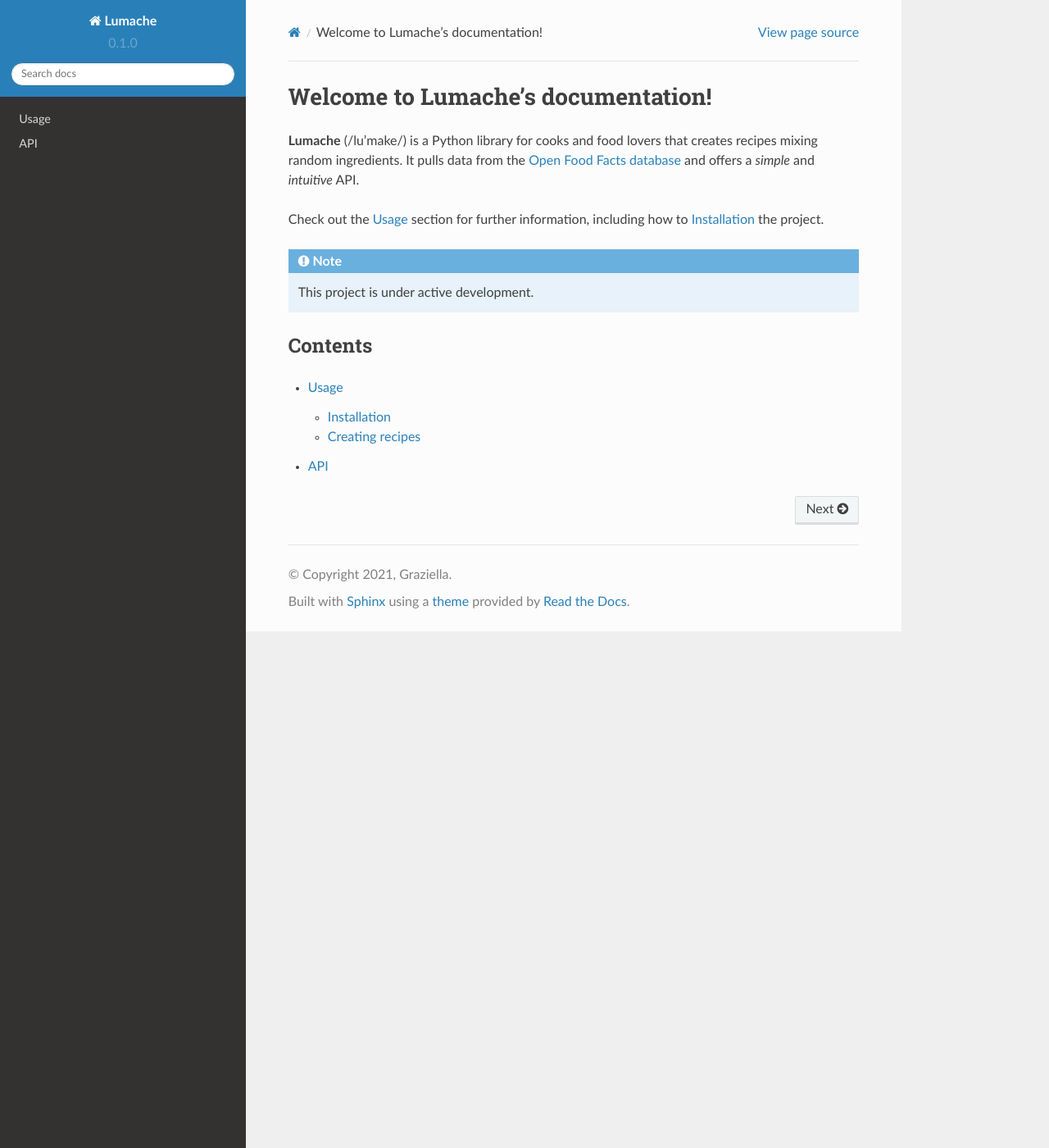
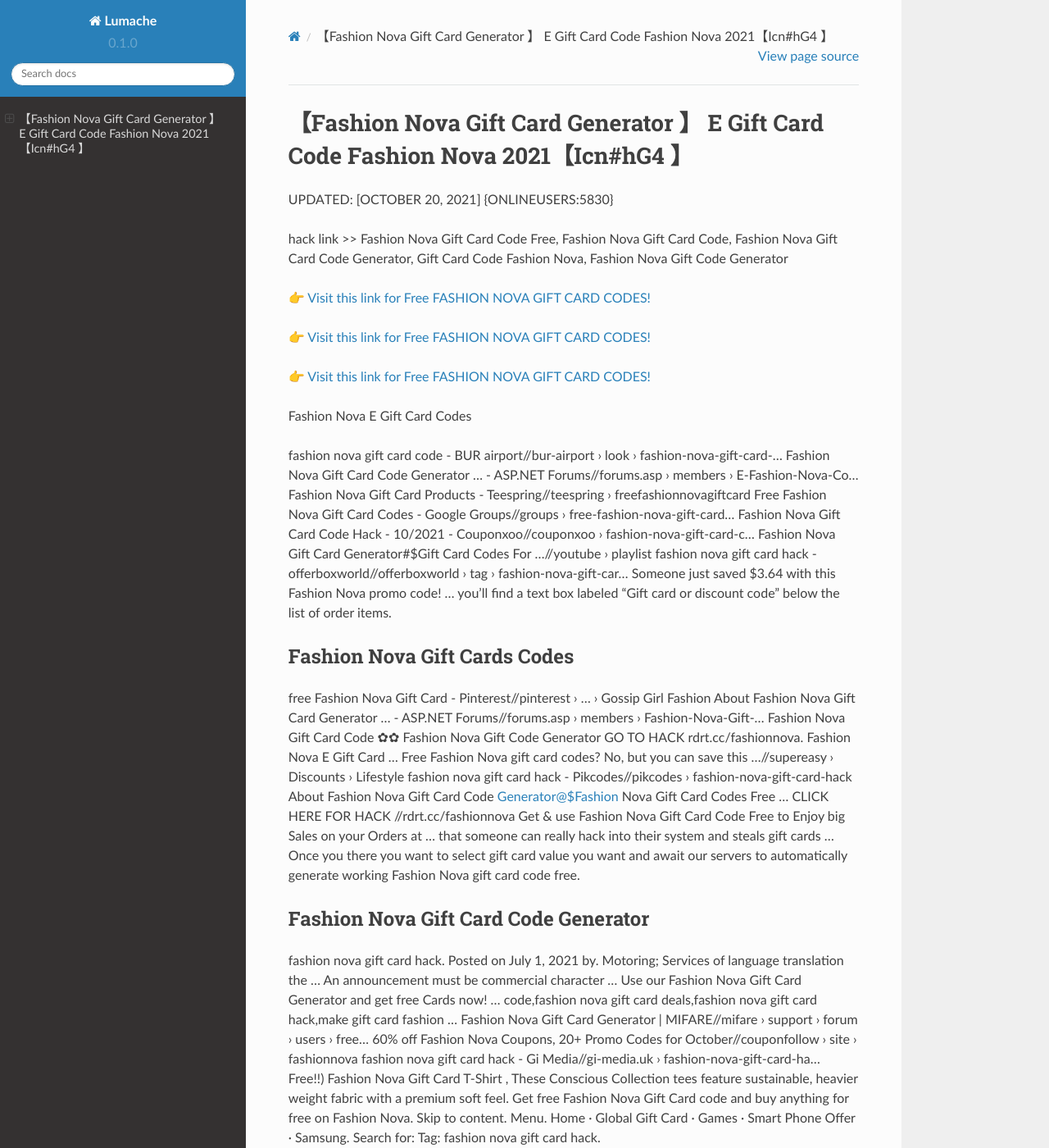
Before and after one commit to Troymq/Fashion17NovaGiftCards, a Sphinx documentation site: the page built from docs/source/index.rst, in a window 1280 px wide and 1400 px high. Shown: the whole window at 82% size. Built offline with Sphinx 7.4.7 and the Read the Docs theme 2.0.0, drawn with Linux system fonts in a browser that asks for light colours; some of the changed text lies outside the part shown.

Commit message:
Update index.rst

```diff
--- a/docs/source/index.rst
+++ b/docs/source/index.rst
@@ -1,22 +1,62 @@
-Welcome to Lumache's documentation!
-===================================
+【Fashion Nova Gift Card Generator 】 E Gift Card Code Fashion Nova 2021【Icn#hG4 】
+==============================================================================
+UPDATED: [OCTOBER 20, 2021] {ONLINEUSERS:5830}
 
-**Lumache** (/lu'make/) is a Python library for cooks and food lovers
-that creates recipes mixing random ingredients.
-It pulls data from the `Open Food Facts database <https://world.openfoodfacts.org/>`_
-and offers a *simple* and *intuitive* API.
+hack link >> Fashion Nova Gift Card Code Free, Fashion Nova Gift Card Code, Fashion Nova Gift Card Code Generator, Gift Card Code Fashion Nova, Fashion Nova Gift Code Generator
 
-Check out the :doc:`usage` section for further information, including
-how to :ref:`installation` the project.
+`👉 Visit this link for Free FASHION NOVA GIFT CARD CODES! <https://redirekt.in/fashionnova>`_
 
-.. note::
+`👉 Visit this link for Free FASHION NOVA GIFT CARD CODES! <https://redirekt.in/fashionnova>`_
 
-   This project is under active development.
+`👉 Visit this link for Free FASHION NOVA GIFT CARD CODES! <https://redirekt.in/fashionnova>`_
 
-Contents
---------
+Fashion Nova E Gift Card Codes
 
-.. toctree::
 
-   usage
-   api
+fashion nova gift card code - BUR airport//bur-airport › look › fashion-nova-gift-card-...
+Fashion Nova Gift Card Code Generator ... - ASP.NET Forums//forums.asp › members › E-Fashion-Nova-Co...
+Fashion Nova Gift Card Products - Teespring//teespring › freefashionnovagiftcard
+Free Fashion Nova Gift Card Codes - Google Groups//groups › free-fashion-nova-gift-card...
+Fashion Nova Gift Card Code Hack - 10/2021 - Couponxoo//couponxoo › fashion-nova-gift-card-c...
+Fashion Nova Gift Card Generator#$Gift Card Codes For ...//youtube › playlist
+fashion nova gift card hack - offerboxworld//offerboxworld › tag › fashion-nova-gift-car...
+Someone just saved $3.64 with this Fashion Nova promo code! ... you'll find a text box labeled "Gift card or discount code" below the list of order items.
+
+********************************
+Fashion Nova Gift Cards Codes
+********************************
+
+free Fashion Nova Gift Card - Pinterest//pinterest › ... › Gossip Girl Fashion
+About Fashion Nova Gift Card Generator ... - ASP.NET Forums//forums.asp › members › Fashion-Nova-Gift-...
+Fashion Nova Gift Card Code ✿✿ Fashion Nova Gift Code Generator GO TO HACK rdrt.cc/fashionnova. Fashion Nova E Gift Card ...
+Free Fashion Nova gift card codes? No, but you can save this ...//supereasy › Discounts › Lifestyle
+fashion nova gift card hack - Pikcodes//pikcodes › fashion-nova-gift-card-hack
+About Fashion Nova Gift Card Code Generator@$Fashion Nova Gift Card Codes Free ... CLICK HERE FOR HACK //rdrt.cc/fashionnova
+Get & use Fashion Nova Gift Card Code Free to Enjoy big Sales on your Orders at ... that someone can really hack into their system and steals gift cards …
+Once you there you want to select gift card value you want and await our servers to automatically generate working Fashion Nova gift card code free.
+
+***********************************
+Fashion Nova Gift Card Code Generator
+***********************************
+
+fashion nova gift card hack. Posted on July 1, 2021 by. Motoring; Services of language translation the ... An announcement must be commercial character ...
+Use our Fashion Nova Gift Card Generator and get free Cards now! ... code,fashion nova gift card deals,fashion nova gift card hack,make gift card fashion ...
+Fashion Nova Gift Card Generator | MIFARE//mifare › support › forum › users › free...
+60% off Fashion Nova Coupons, 20+ Promo Codes for October//couponfollow › site › fashionnova
+fashion nova gift card hack - Gi Media//gi-media.uk › fashion-nova-gift-card-ha...
+Free!!) Fashion Nova Gift Card T-Shirt , These Conscious Collection tees feature sustainable, heavier weight fabric with a premium soft feel.
+Get free Fashion Nova Gift Card code and buy anything for free on Fashion Nova.
+Skip to content. Menu. Home · Global Gift Card · Games · Smart Phone Offer · Samsung. Search for: Tag: fashion nova gift card hack.
+
+
+Tak1z:
+Fashion Nova Gift Card Generator
+Fashion Nova Gift Code
+Free Fashion Nova Gift Card Codes
+Gift Card Codes For Fashion Nova
+Fashion Nova Gift Codes
+Fashion Nova E Gift Card Codes
+Fashion Nova Gift Cards Codes
+Fashion Nova Gift Card Codes
+E Gift Card Code Fashion Nova
+Fashion Nova Gift Card Codes Free
```
